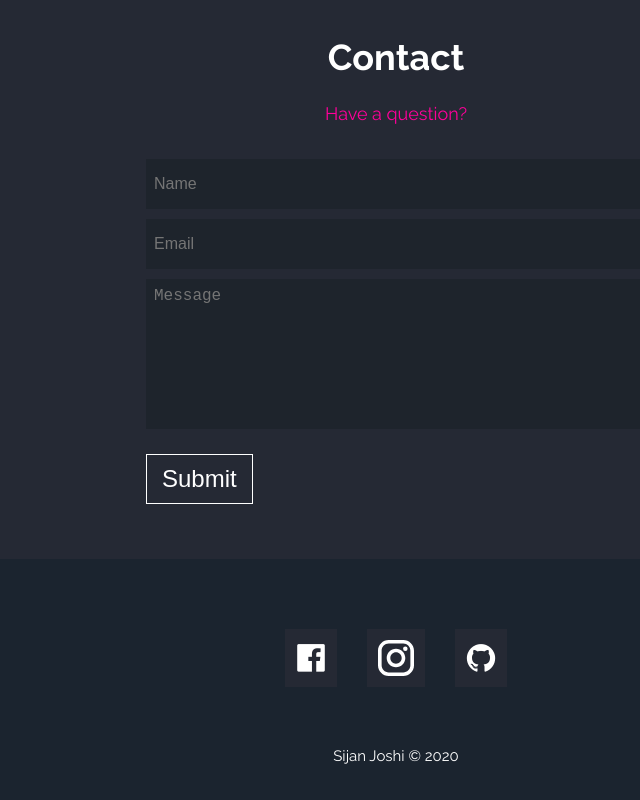
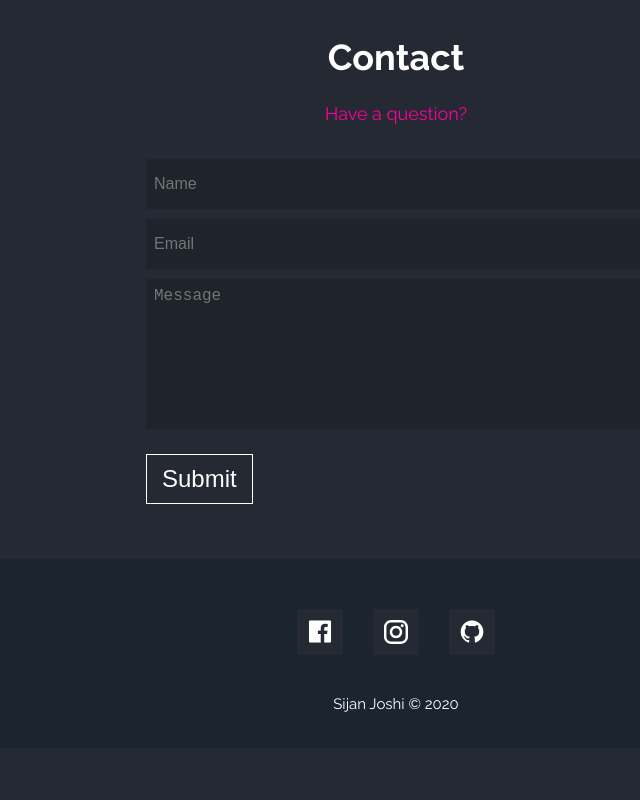
Before and after one commit to joshisijan/joshisijan, a plain HTML site: page index.html in a window 1280 px wide. Shown: the part 799-1599 px from the top of the page, without its empty margins (244-884 px from the left). After the commit the page ends 1547 px from the top, so only its background shows below. Drawn offline with nearby package versions, Linux system fonts and the light colour scheme.

Commit message:
Update style.css

```diff
--- a/css/style.css
+++ b/css/style.css
@@ -42,7 +42,7 @@ body{
 
 .sq-btn{
     padding: 10px 10px;
-    font-size: 30px;
+    font-size: 24px;
     border-radius: 0;
     background-color: var(--main-black);
     border: 1px solid var(--main-black);
@@ -128,7 +128,7 @@ body{
 }
 
 .footer .links{
-    margin: 50px;
+    margin: 15px;
     display: flex;
     justify-content: center;
 }
@@ -176,8 +176,8 @@ input::placeholder, textarea::placeholder{
 }
 
 .instagram-logo {
-    width: 36px;
-    height: 36px;
+    width: 24px;
+    height: 24px;
 }
 
 .instagram-logo circle{
@@ -210,11 +210,14 @@ input::placeholder, textarea::placeholder{
     }
 
     .instagram-logo{
-        height: 24px;
-        width: 24px;
+        height: 20px;
+        width: 20px;
     }
     .sq-btn{
         font-size: 24px;
+    }
+    .footer .links{
+	margin: 10px;
     }
 }
 
@@ -244,6 +247,6 @@ input::placeholder, textarea::placeholder{
     }
 
     .footer .links{
-        margin: 35px;
+        margin: 15px;
     }
 }
```
